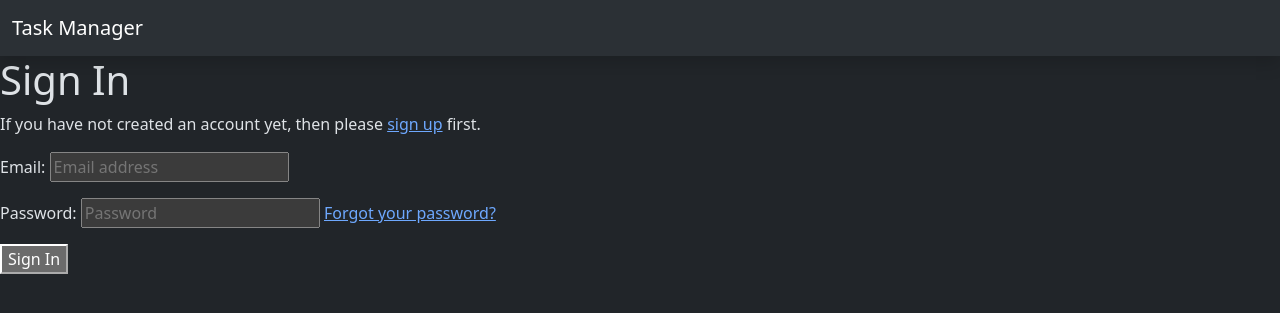
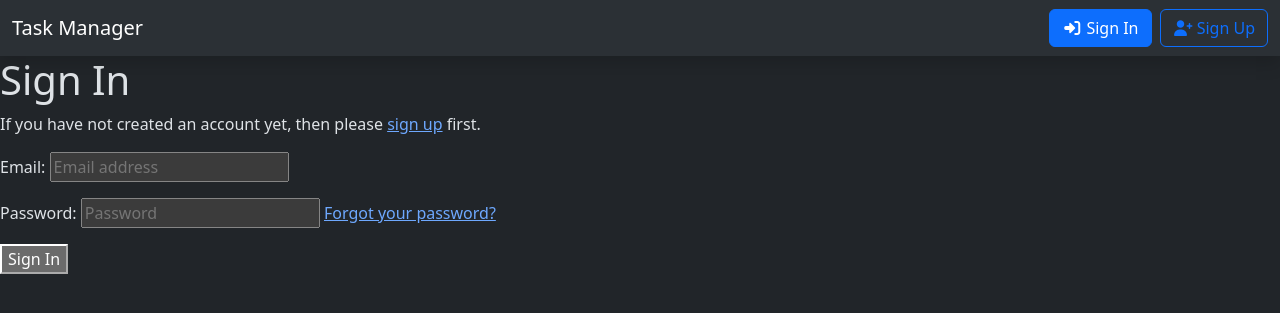
Before and after one commit to andriimwks/task-manager, a Django app: page /login/?next=/ in a window 1280 px wide. Shown: the top 313 px of the page. Run offline with Django 5.2, Linux system fonts and the light colour scheme; some libraries are stand-ins or nearby versions.

Commit message:
feat(auth): Add navbar menu for desktop

```diff
--- a/authentication/templates/authentication/components/navbar.html
+++ b/authentication/templates/authentication/components/navbar.html
@@ -31,7 +31,36 @@
                     </ul>
                 </div>
             {% else %}
+                {% comment %} Desktop navbar menu {% endcomment %}
+                <div class="d-none d-lg-flex">
+                    <a class="btn btn-primary me-2" href="{% url 'account_login' %}">
+                        <i class="fa-solid fa-right-to-bracket"></i> Sign In
+                    </a>
+                    <a class="btn btn-outline-primary" href="{% url 'account_signup' %}">
+                        <i class="fa-solid fa-user-plus"></i> Sign Up
+                    </a>
+                </div>
 
+                {% comment %} Mobile navbar menu {% endcomment %}
+                <div class="d-lg-none">
+                    <div class="dropdown">
+                        <button type="button" class="btn btn-primary" data-bs-toggle="dropdown">
+                            <i class="fa-solid fa-bars-staggered"></i>
+                        </button>
+                        <ul class="dropdown-menu dropdown-menu-end">
+                            <li>
+                                <a class="dropdown-item" href="{% url 'account_login' %}">
+                                    <i class="fa-solid fa-right-to-bracket"></i> Sign In
+                                </a>
+                            </li>
+                            <li>
+                                <a class="dropdown-item" href="{% url 'account_signup' %}">
+                                    <i class="fa-solid fa-user-plus"></i> Sign Up
+                                </a>
+                            </li>
+                        </ul>
+                    </div>
+                </div>
             {% endif %}
         </div>
     </div>
```
